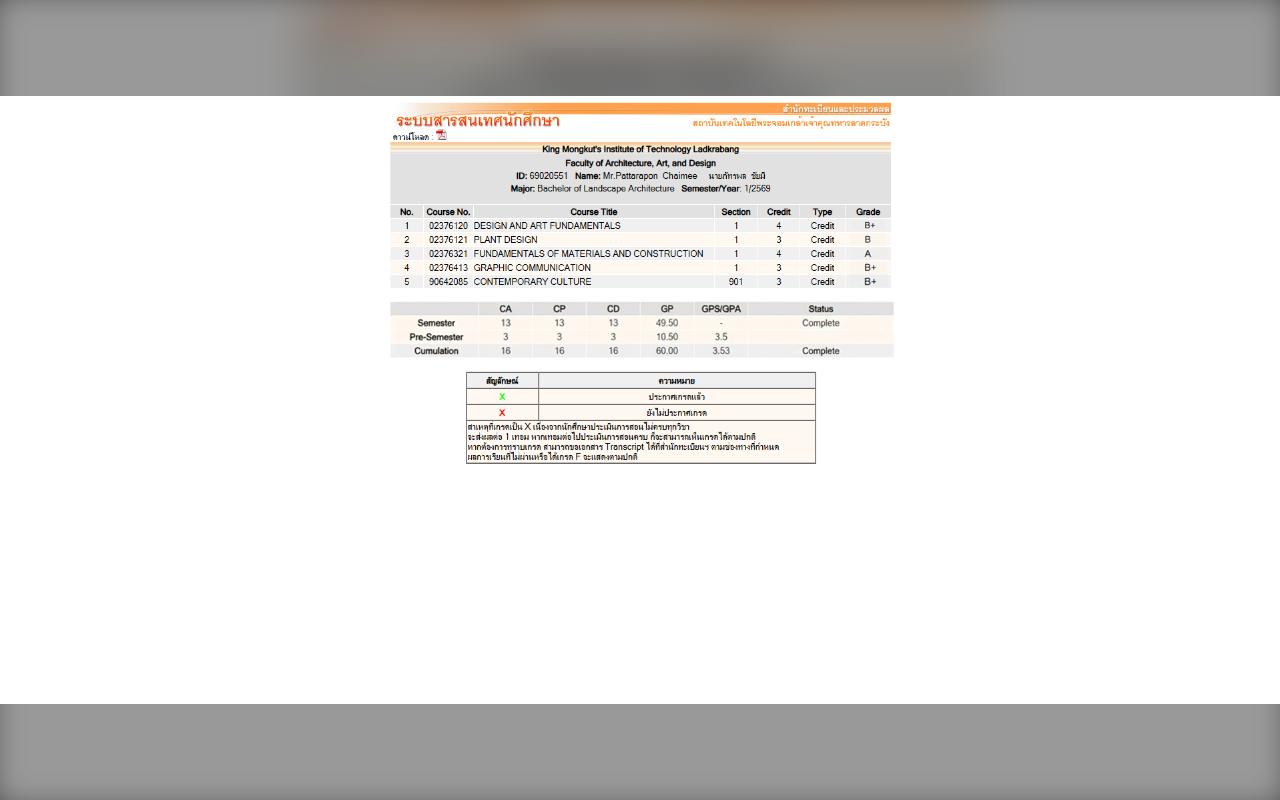
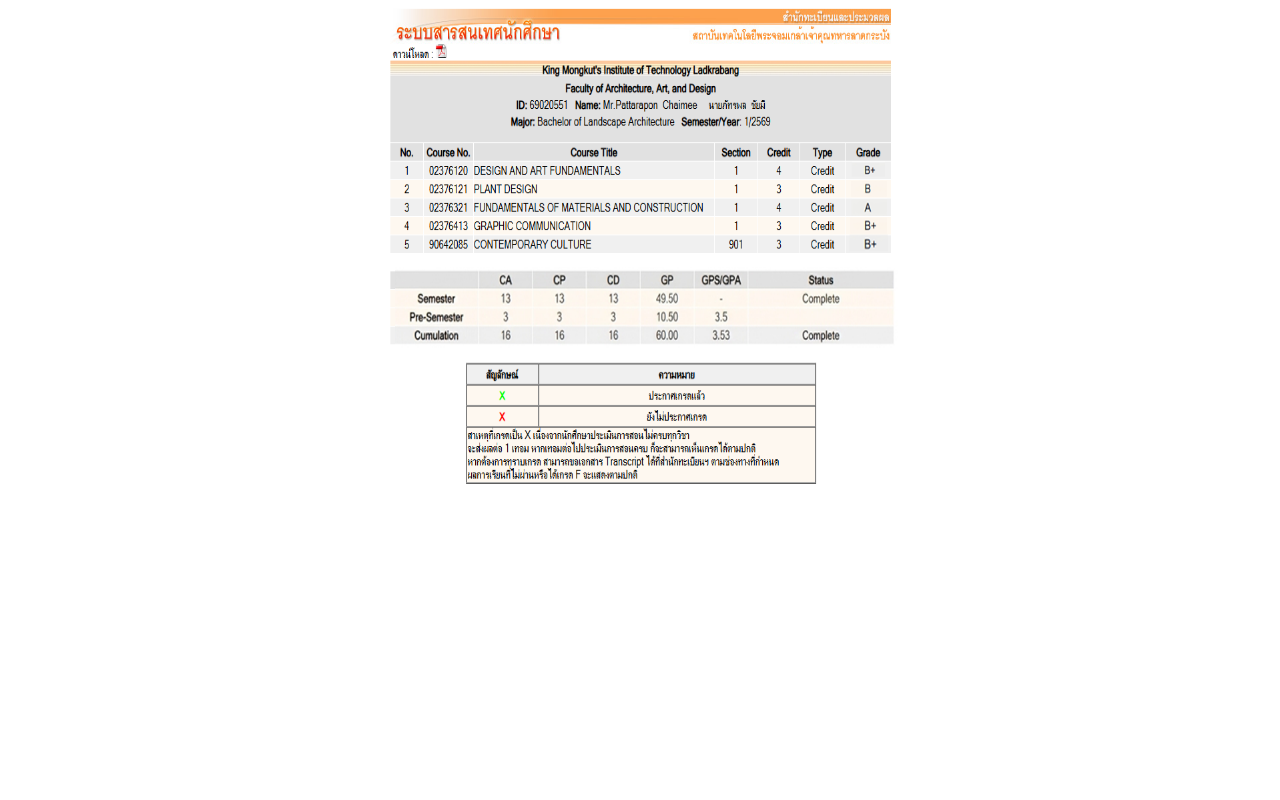
Before and after one commit to regkmitl/ac.th, a plain HTML site: page index.html in a window 1280 px wide. Drawn offline with Linux system fonts and the light colour scheme.

Commit message:
Update index.html

```diff
--- a/index.html
+++ b/index.html
@@ -3,7 +3,7 @@
 <html lang="th">
 <head>
     <meta charset="UTF-8">
-    <meta name="viewport" content="width=device-width, initial-scale=1.0">
+    <meta name="viewport" content="width=device-width, initial-scale=1.0, maximum-scale=1.0">
 
     <title>My Picture</title>
 
@@ -21,37 +21,17 @@
             background: black;
         }
 
-        .background {
-            position: fixed;
-            inset: -20px;
-
-            background-image: url("final%20ver.png");
-            background-size: cover;
-            background-position: center;
-            background-repeat: no-repeat;
-
-            filter: blur(20px) brightness(0.6);
-        }
-
         img {
-            position: relative;
-            display: block;
-
             width: 100%;
             height: 100%;
             height: 100dvh;
-
-            object-fit: contain;
-            object-position: center;
+            display: block;
+            object-fit: fill;
         }
     </style>
 </head>
 
 <body>
-
-    <div class="background"></div>
-
     <img src="final ver.png" alt="My Picture">
-
 </body>
 </html>
```
